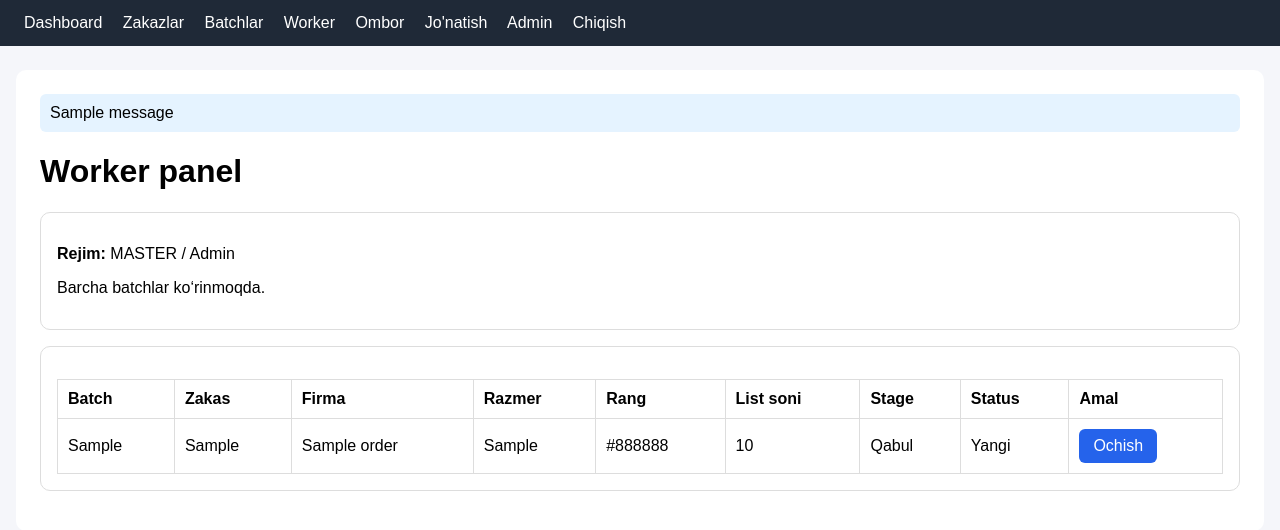
After one commit to SardorTojimurodov99/pulsanteks, a Django app: page /production/worker/ in a window 1280 px wide. The commit adds this page. Shown: the top 530 px of the page. Run offline with Django 5.2, Linux system fonts and the light colour scheme; a user stored in the database is signed in; tables that the repository leaves empty hold one stand-in row (values such as "Sample post"); one stand-in notice (Sample message) is shown.

Commit message:
mukkamal ish1

```diff
--- a/production/views_worker.py
+++ b/production/views_worker.py
@@ -17,42 +17,51 @@ GROUP_STAGE_MAP = {
 }
 
 
-def get_user_stage(user):
+def get_user_stages(user):
+    """
+    User qaysi stage larni ko'ra olishini qaytaradi.
+    Superuser yoki MASTER bo'lsa hamma stage larni qaytaradi.
+    """
     if user.is_superuser:
-        return None
+        return None  # None = hamma stage
 
     group_names = set(user.groups.values_list("name", flat=True))
 
+    if "MASTER" in group_names:
+        return None  # hamma stage
+
+    stages = []
     for group_name, stage in GROUP_STAGE_MAP.items():
         if group_name in group_names:
-            return stage
+            stages.append(stage)
 
-    return None
+    return stages
 
 
 @login_required
 def worker_dashboard(request):
-    user_stage = get_user_stage(request.user)
+    allowed_stages = get_user_stages(request.user)
 
-    if request.user.is_superuser:
+    if allowed_stages is None:
+        # superuser yoki MASTER
         batches = Batch.objects.select_related("order", "order_item").all().order_by("stage", "id")
+        is_master = True
     else:
-        if not user_stage:
-            messages.error(request, "Sizga worker roli biriktirilmagan.")
-            return render(request, "production/worker_dashboard.html", {
-                "batches": [],
-                "user_stage": None,
-            })
-
-        batches = (
-            Batch.objects.select_related("order", "order_item")
-            .filter(stage=user_stage)
-            .order_by("id")
-        )
+        if not allowed_stages:
+            messages.error(request, "Sizga hech qanday worker bo‘lim biriktirilmagan.")
+            batches = Batch.objects.none()
+        else:
+            batches = (
+                Batch.objects.select_related("order", "order_item")
+                .filter(stage__in=allowed_stages)
+                .order_by("stage", "id")
+            )
+        is_master = False
 
     return render(request, "production/worker_dashboard.html", {
         "batches": batches,
-        "user_stage": user_stage,
+        "allowed_stages": allowed_stages,
+        "is_master": is_master,
     })
 
 
@@ -63,37 +72,38 @@ def worker_batch_detail(request, pk):
         pk=pk
     )
 
-    user_stage = get_user_stage(request.user)
+    allowed_stages = get_user_stages(request.user)
 
-    if not request.user.is_superuser:
-        if not user_stage:
-            messages.error(request, "Sizga worker roli biriktirilmagan.")
+    if allowed_stages is not None:
+        if not allowed_stages:
+            messages.error(request, "Sizga hech qanday worker bo‘lim biriktirilmagan.")
             return redirect("worker_dashboard")
 
-        if batch.stage != user_stage:
+        if batch.stage not in allowed_stages:
             messages.error(request, "Bu batch sizning bo‘limingizga tegishli emas.")
             return redirect("worker_dashboard")
 
     return render(request, "production/worker_batch_detail.html", {
         "batch": batch,
-        "user_stage": user_stage,
+        "allowed_stages": allowed_stages,
+        "is_master": allowed_stages is None,
     })
 
 
 @login_required
 def worker_done(request, pk):
     batch = get_object_or_404(Batch, pk=pk)
-    user_stage = get_user_stage(request.user)
+    allowed_stages = get_user_stages(request.user)
 
     if request.method != "POST":
         return redirect("worker_batch_detail", pk=batch.pk)
 
-    if not request.user.is_superuser:
-        if not user_stage:
-            messages.error(request, "Sizga worker roli biriktirilmagan.")
+    if allowed_stages is not None:
+        if not allowed_stages:
+            messages.error(request, "Sizga hech qanday worker bo‘lim biriktirilmagan.")
             return redirect("worker_dashboard")
 
-        if batch.stage != user_stage:
+        if batch.stage not in allowed_stages:
             messages.error(request, "Bu batch sizning bo‘limingizga tegishli emas.")
             return redirect("worker_dashboard")
 
--- /dev/null
+++ b/templates/base.html
@@ -0,0 +1,48 @@
+<!DOCTYPE html>
+<html lang="uz">
+<head>
+    <meta charset="UTF-8">
+    <meta name="viewport" content="width=device-width, initial-scale=1.0">
+    <title>{% block title %}Pulsan Teks{% endblock %}</title>
+    <style>
+        body { font-family: Arial, sans-serif; background:#f5f6fa; margin:0; }
+        .navbar { background:#1f2937; padding:14px 24px; }
+        .navbar a { color:#fff; text-decoration:none; margin-right:16px; }
+        .container { max-width:1200px; margin:24px auto; background:#fff; border-radius:10px; padding:24px; }
+        .btn { display:inline-block; padding:8px 14px; background:#2563eb; color:#fff; text-decoration:none; border:none; border-radius:6px; cursor:pointer; }
+        .btn-danger { background:#dc2626; }
+        .btn-secondary { background:#6b7280; }
+        .card { background:#fff; border:1px solid #ddd; border-radius:10px; padding:16px; margin-bottom:16px; }
+        .grid { display:grid; grid-template-columns:repeat(2, 1fr); gap:16px; }
+        table { width:100%; border-collapse:collapse; margin-top:16px; }
+        th, td { border:1px solid #ddd; padding:10px; text-align:left; }
+        input, select, textarea { width:100%; padding:8px; margin-top:4px; margin-bottom:12px; box-sizing:border-box; }
+        .message { padding:10px; background:#e5f3ff; border-radius:6px; margin-bottom:8px; }
+    </style>
+</head>
+<body>
+    <div class="navbar">
+        <a href="{% url 'dashboard_home' %}">Dashboard</a>
+        <a href="{% url 'order_list' %}">Zakazlar</a>
+        <a href="{% url 'batch_list' %}">Batchlar</a>
+        <a href="{% url 'worker_dashboard' %}">Worker</a>
+        <a href="{% url 'warehouse_list' %}">Ombor</a>
+        <a href="{% url 'shipment_list' %}">Jo'natish</a>
+        <a href="/admin/">Admin</a>
+        {% if request.user.is_authenticated %}
+            <a href="{% url 'logout' %}">Chiqish</a>
+        {% else %}
+            <a href="{% url 'login' %}">Kirish</a>
+        {% endif %}
+    </div>
+
+    <div class="container">
+        {% if messages %}
+            {% for message in messages %}
+                <div class="message">{{ message }}</div>
+            {% endfor %}
+        {% endif %}
+        {% block content %}{% endblock %}
+    </div>
+</body>
+</html>
--- a/templates/production/worker_dashboard.html
+++ b/templates/production/worker_dashboard.html
@@ -5,15 +5,21 @@
 {% block content %}
 <h1>Worker panel</h1>
 
-{% if user_stage %}
-    <div class="card">
-        <p><strong>Sizning bo‘lim:</strong> {{ user_stage }}</p>
-    </div>
-{% else %}
-    <div class="card">
-        <p><strong>Admin rejim:</strong> Barcha batchlar ko‘rinmoqda.</p>
-    </div>
-{% endif %}
+<div class="card">
+    {% if is_master %}
+        <p><strong>Rejim:</strong> MASTER / Admin</p>
+        <p>Barcha batchlar ko‘rinmoqda.</p>
+    {% else %}
+        <p><strong>Sizga biriktirilgan bosqichlar:</strong></p>
+        <ul>
+            {% for stage in allowed_stages %}
+                <li>{{ stage }}</li>
+            {% empty %}
+                <li>Bo‘lim biriktirilmagan</li>
+            {% endfor %}
+        </ul>
+    {% endif %}
+</div>
 
 <div class="card">
     <table>
@@ -25,8 +31,8 @@
                 <th>Razmer</th>
                 <th>Rang</th>
                 <th>List soni</th>
-                <th>Bosqich</th>
-                <th>Holat</th>
+                <th>Stage</th>
+                <th>Status</th>
                 <th>Amal</th>
             </tr>
         </thead>
```
Also changed, not shown: accounts/management/commands/seed_groups.py (+18 -23 lines), templates/accounts/login.html (+12 -6 lines).
